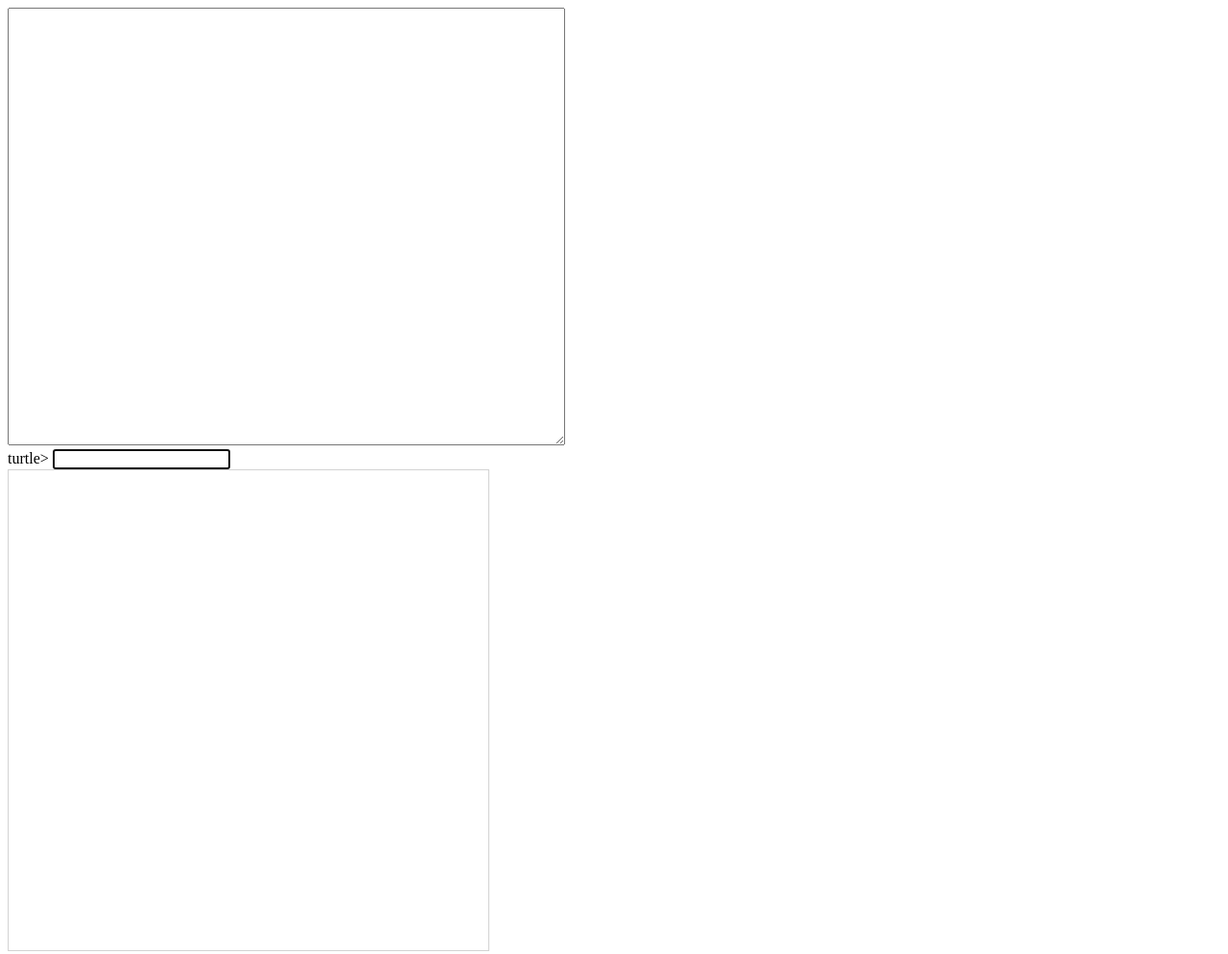
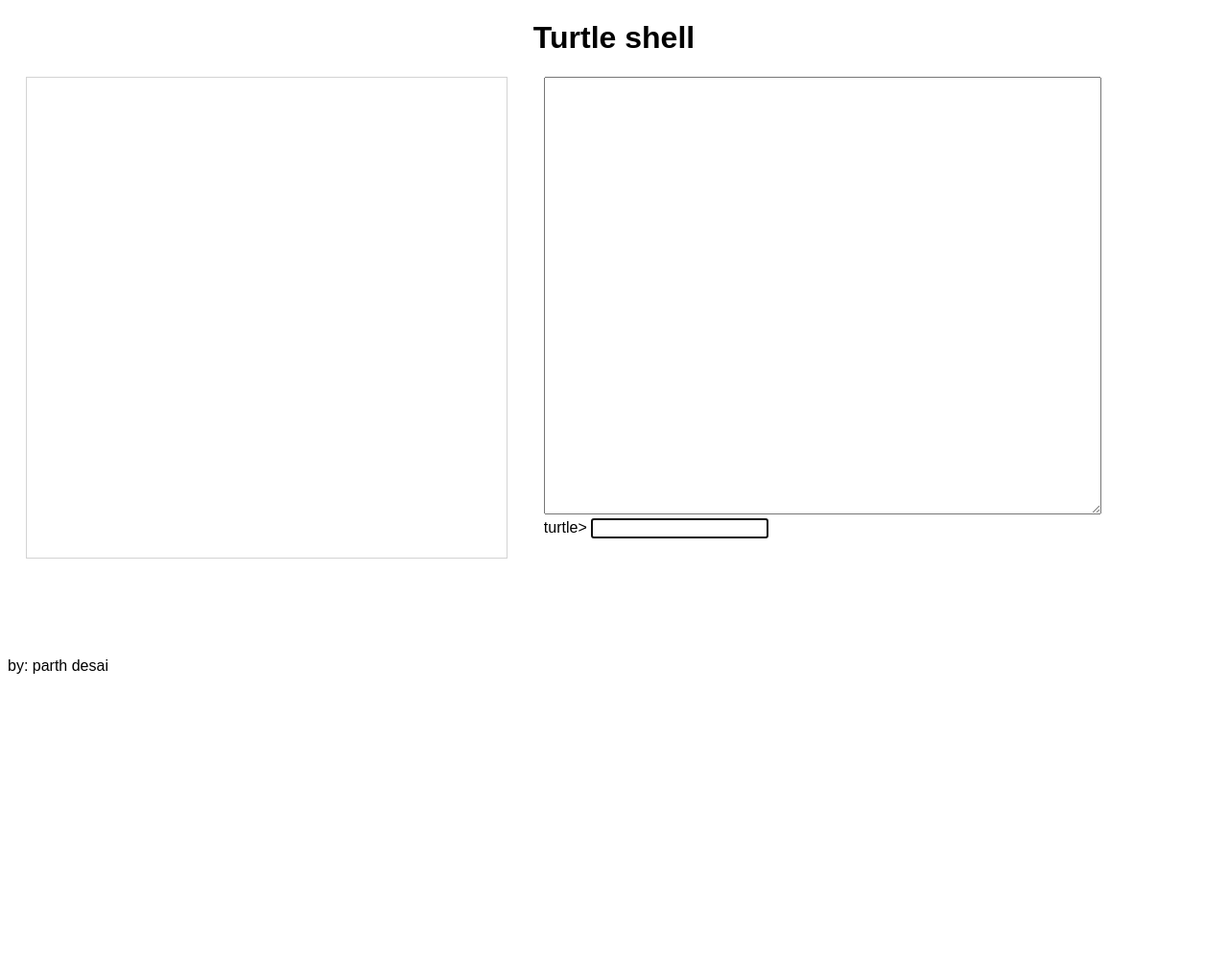
Before and after one commit to UMDHackers/Turtle-shell, a plain HTML site: page index.html in a window 1280 px wide. Shown: the whole page at 96% size. After the commit the page ends 800 px from the top, so only its background shows below. Drawn offline with Linux system fonts and the light colour scheme.

Commit message:
little styling

```diff
--- a/index.html
+++ b/index.html
@@ -4,7 +4,25 @@
 
 <head>
 	<title> Turtle shell </title>
+	<!-- Latest compiled and minified CSS -->
+	<style>
+		body {
+			font-family: "Arial", Helvetica, sans-serif;
 
+		}
+		body h1 {
+			text-align: center;
+
+		}
+		.rig {
+			display: inline-block;
+			margin: 0 1.5%;
+		}
+		.lef {
+			float: left;
+			margin: 0 1.5%;
+		}
+	</style>
 	<script>
 		var color = "black";
 		var set_of_color = {"black":true, "blue":true, "green":true, "red":true, "purple":true, "yellow":true};
@@ -151,22 +169,28 @@
 	</script>
 	<style>
 
-
-
 	</style>
 </head>
 
 <body>
-	<textarea readonly id = "log" rows="30" cols="70"></textarea>
-	<br>
-	  <label for = "shell">turtle> </label>
-	  <input type="text" id = "shell" onkeydown = "get(this)" autofocus><br>
-	<canvas width="500" height="500" style="border:1px solid #d3d3d3;" id = "myCanvas">
+		<h1>Turtle shell</h1>
+		<div class = "lef">
+			<canvas width="500" height="500" style="border:1px solid #d3d3d3;" id = "myCanvas"></canvas>
+		</div>
+
+		<div class = "rig">
+			<textarea readonly id = "log" rows="30" cols="70"></textarea>
+			<br>
+			<label for = "shell">turtle> </label>
+			<input type="text" id = "shell" onkeydown = "get(this)" autofocus><br>
+
+		</div>
+		<br>		<br>		<br>		<br>		<br>		<br>		<br>
+		<p>
+			by: parth desai
+		</p>
+</body>
 
 
 
-
-
-	</canvas>
-</body>
 </html>
```
